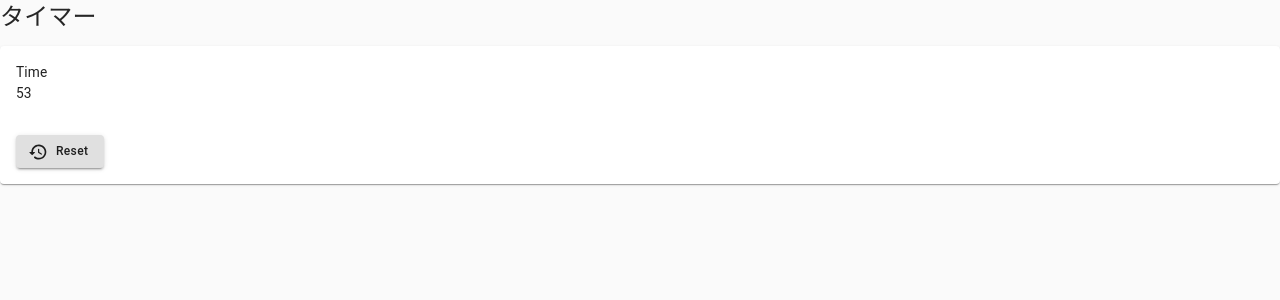
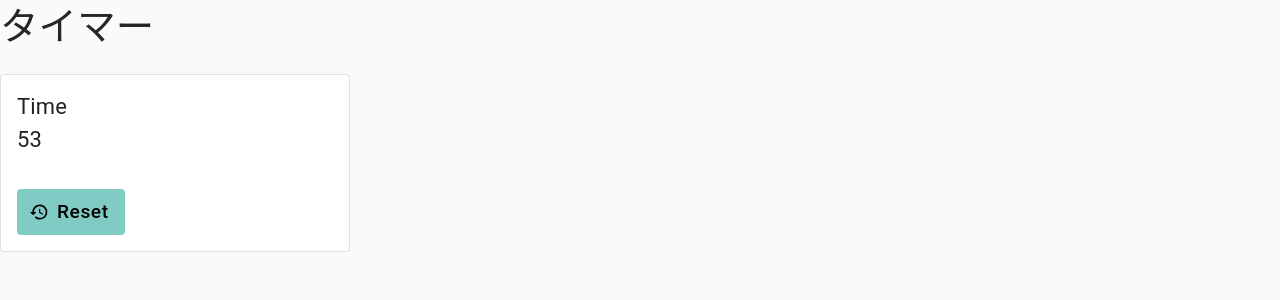
Before and after one commit to krtsato/react-redux-saga-ts-prac, a Vue app: page / in a window 1280 px wide. Shown: the top 300 px of the page. Built offline with nearby package versions, Linux system fonts and the light colour scheme.

Commit message:
feat: overwrite material-ui components

```diff
--- a/src/commons/styleTheme.ts
+++ b/src/commons/styleTheme.ts
@@ -1,7 +1,16 @@
 import {createMuiTheme} from "@material-ui/core/styles"
 
 export const styleTheme = createMuiTheme({
-  // default parameters
+  breakpoints: {
+    keys: ["xs", "sm", "md", "lg", "xl"],
+    values: {
+      xs: 0,
+      sm: 600,
+      md: 960,
+      lg: 1280,
+      xl: 1920
+    }
+  },
   palette: {
     common: {
       black: "#000",
@@ -9,15 +18,15 @@ export const styleTheme = createMuiTheme({
     },
     type: "light",
     primary: {
-      light: "#7986cb",
-      main: "#3f51b5",
-      dark: "#303f9f",
-      contrastText: "#fff"
+      light: "#b2fef7",
+      main: "#80cbc4",
+      dark: "#4f9a94",
+      contrastText: "#000"
     },
     secondary: {
-      light: "#ff4081",
-      main: "#f50057",
-      dark: "#c51162",
+      light: "#b1dffe",
+      main: "#80adcb",
+      dark: "#507e9a",
       contrastText: "#fff"
     },
     error: {
@@ -45,33 +54,41 @@ export const styleTheme = createMuiTheme({
       contrastText: "rgba(0, 0, 0, 0.87)"
     },
     grey: {
-      50: "#fafafa",
-      100: "#f5f5f5",
-      200: "#eeeeee",
-      300: "#e0e0e0",
-      400: "#bdbdbd",
-      500: "#9e9e9e",
-      600: "#757575",
-      700: "#616161",
-      800: "#424242",
-      900: "#212121",
-      A100: "#d5d5d5",
-      A200: "#aaaaaa",
-      A400: "#303030",
-      A700: "#616161"
+      50: "#f7f7f7",
+      100: "#ebebeb",
+      200: "#dedede",
+      300: "#d1d1d1",
+      400: "#c7c7c7",
+      500: "#bdbdbd",
+      600: "#b7b7b7",
+      700: "#aeaeae",
+      800: "#a6a6a6",
+      900: "#989898",
+      A100: "#cfd8dc",
+      A200: "#b0bec5",
+      A400: "#78909c",
+      A700: "#455a64"
     },
     contrastThreshold: 3,
     tonalOffset: 0.2
   },
 
-  // reference of the following parameters  https://bit.ly/2OrHrF4
   mixins: {
+    // reference of the following parameters  https://bit.ly/2OrHrF4
     // variant="dense" in Toolbar props can only apply to desktop devices.
     toolbar: {
       minHeight: 42
     }
   },
   props: {
+    MuiButton: {
+      disableElevation: true,
+      color: "primary",
+      variant: "contained"
+    },
+    MuiCard: {
+      variant: "outlined"
+    },
     MuiCheckbox: {
       color: "primary"
     },
@@ -91,10 +108,12 @@ export const styleTheme = createMuiTheme({
       variant: "outlined"
     }
   },
+  spacing: 8,
   typography: {
     button: {
       textTransform: "none"
     },
-    fontSize: 12
+    fontSize: 12,
+    htmlFontSize: 10
   }
 })
--- a/src/components/hoge.style.ts
+++ b/src/components/hoge.style.ts
@@ -2,6 +2,9 @@ import {createStyles, makeStyles, Theme} from "@material-ui/core/styles"
 
 export const useStyles = makeStyles((theme: Theme) =>
   createStyles({
+    root: {
+      maxWidth: 350
+    },
     button: {
       margin: theme.spacing(1)
     }
--- a/src/components/hoge.tsx
+++ b/src/components/hoge.tsx
@@ -1,5 +1,5 @@
 import React, {FC} from "react"
-import {Button, Card, CardActions, CardContent, CssBaseline, Typography} from "@material-ui/core"
+import {Button, Card, CardActions, CardContent, Typography} from "@material-ui/core"
 import HistoryRounded from "@material-ui/icons/HistoryRounded"
 import {useStyles} from "./hoge.style"
 
@@ -13,22 +13,17 @@ export const HogeComp: FC<HogeProps> = ({timeLeft, reset}) => {
 
   return (
     <>
-      <CssBaseline />
       <div className="container">
         <header>
           <h1>タイマー</h1>
         </header>
-        <Card>
+        <Card className={classes.root}>
           <CardContent>
             <Typography>Time</Typography>
             <Typography>{timeLeft}</Typography>
           </CardContent>
           <CardActions>
-            <Button
-              variant="contained"
-              className={classes.button}
-              startIcon={<HistoryRounded />}
-              onClick={reset}>
+            <Button className={classes.button} startIcon={<HistoryRounded />} onClick={reset}>
               Reset
             </Button>
           </CardActions>
```
